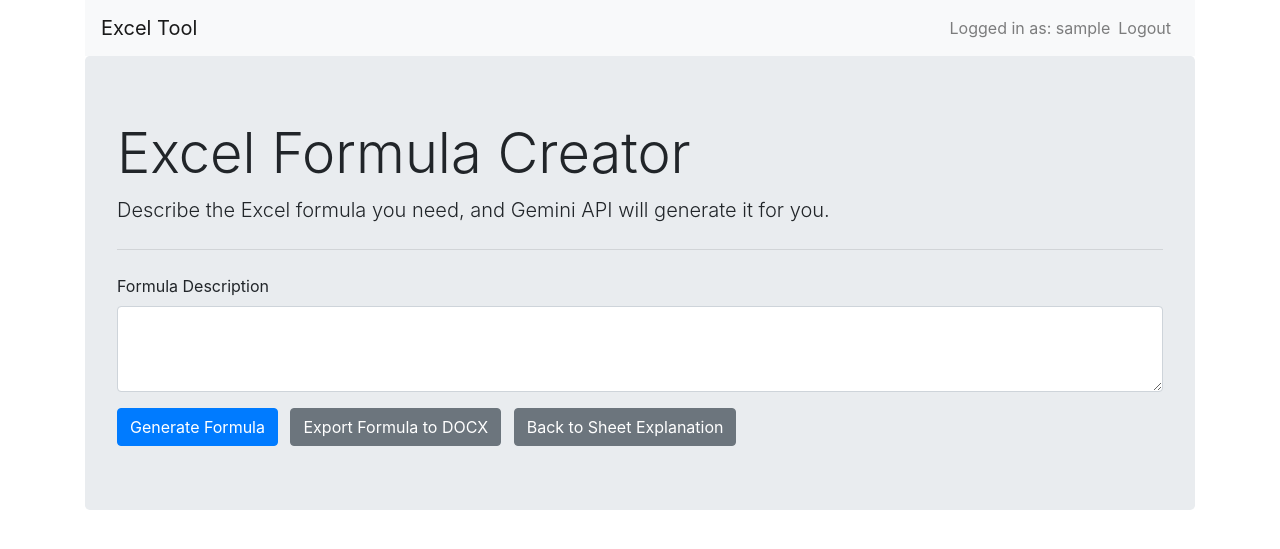
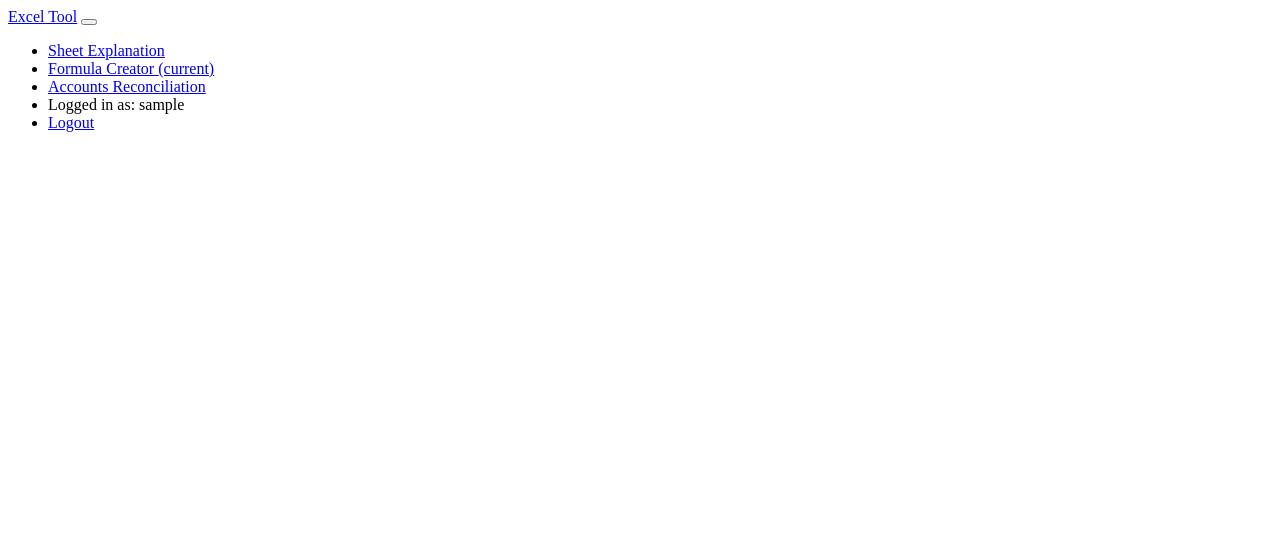
Before and after one commit to seanmcmahon101/render-reconcile-test, a Flask app: page /formula_creator in a window 1280 px wide. Shown: the top 549 px of the page. Run offline with Flask 3, Linux system fonts and the light colour scheme; the visitor is signed in with stand-in values (Sample User, id 1); some libraries are stand-ins or nearby versions.

Commit message:
Update formula_creator.html

```diff
--- a/templates/formula_creator.html
+++ b/templates/formula_creator.html
@@ -1,19 +1,19 @@
-<!DOCTYPE html>
-<html lang="en">
-<head>
-    <meta charset="UTF-8">
-    <title>Excel Formula Creator</title>
-    <link rel="stylesheet" href="https://stackpath.bootstrapcdn.com/bootstrap/4.5.2/css/bootstrap.min.css">
-</head>
-<body>
-    <div class="container">
-        <nav class="navbar navbar-expand-lg navbar-light bg-light">
+<nav class="navbar navbar-expand-lg navbar-light bg-light">
             <a class="navbar-brand" href="/">Excel Tool</a>
             <button class="navbar-toggler" type="button" data-toggle="collapse" data-target="#navbarNav" aria-controls="navbarNav" aria-expanded="false" aria-label="Toggle navigation">
                 <span class="navbar-toggler-icon"></span>
             </button>
             <div class="collapse navbar-collapse" id="navbarNav">
                 <ul class="navbar-nav ml-auto">
+                    <li class="nav-item">
+                        <a class="nav-link" href="{{ url_for('index') }}">Sheet Explanation</a>
+                    </li>
+                    <li class="nav-item active">
+                        <a class="nav-link" href="{{ url_for('formula_creator') }}">Formula Creator <span class="sr-only">(current)</span></a>
+                    </li>
+                     <li class="nav-item">
+                        <a class="nav-link" href="{{ url_for('reconcile') }}">Accounts Reconciliation</a>
+                    </li>
                     {% if current_user.is_authenticated %}
                     <li class="nav-item">
                         <span class="navbar-text">Logged in as: {{ current_user.username }}</span>
@@ -29,40 +29,3 @@
                 </ul>
             </div>
         </nav>
-        <div class="jumbotron">
-            <h1 class="display-4">Excel Formula Creator</h1>
-            <p class="lead">Describe the Excel formula you need, and Gemini API will generate it for you.</p>
-            <hr class="my-4">
-
-            <form method="POST">
-                <div class="form-group">
-                    <label for="formula_description">Formula Description</label>
-                    <textarea class="form-control" id="formula_description" name="formula_description" rows="3" required></textarea>
-                </div>
-                <button type="submit" class="btn btn-primary">Generate Formula</button>
-                <a href="{{ url_for('export_formula_docx_route') }}" class="btn btn-secondary ml-2">Export Formula to DOCX</a>
-                <a href="{{ url_for('index') }}" class="btn btn-secondary ml-2">Back to Sheet Explanation</a>
-            </form>
-
-            {% if error %}
-            <div class="alert alert-danger mt-3" role="alert">
-                {{ error }}
-            </div>
-            {% endif %}
-
-            {% if formula_explanation_html %}
-            <div class="mt-4">
-                <h2>Formula Explanation:</h2>
-                <div class="card p-3">
-                    {{ formula_explanation_html | safe }}
-                </div>
-
-            </div>
-            {% endif %}
-        </div>
-    </div>
-    <script src="https://code.jquery.com/jquery-3.5.1.slim.min.js"></script>
-    <script src="https://cdn.jsdelivr.net/npm/@popperjs/core@2.5.3/dist/umd/popper.min.js"></script>
-    <script src="https://stackpath.bootstrapcdn.com/bootstrap/4.5.2/js/bootstrap.min.js"></script>
-</body>
-</html>
```
